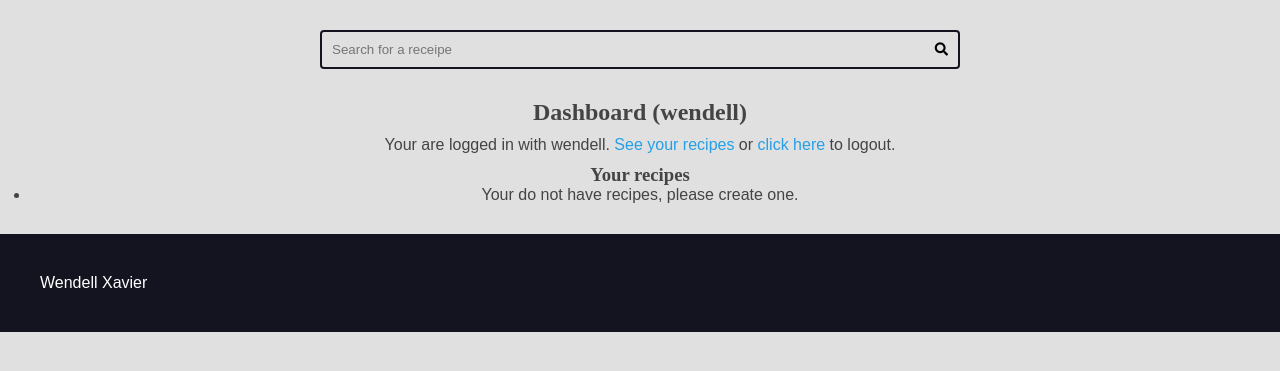
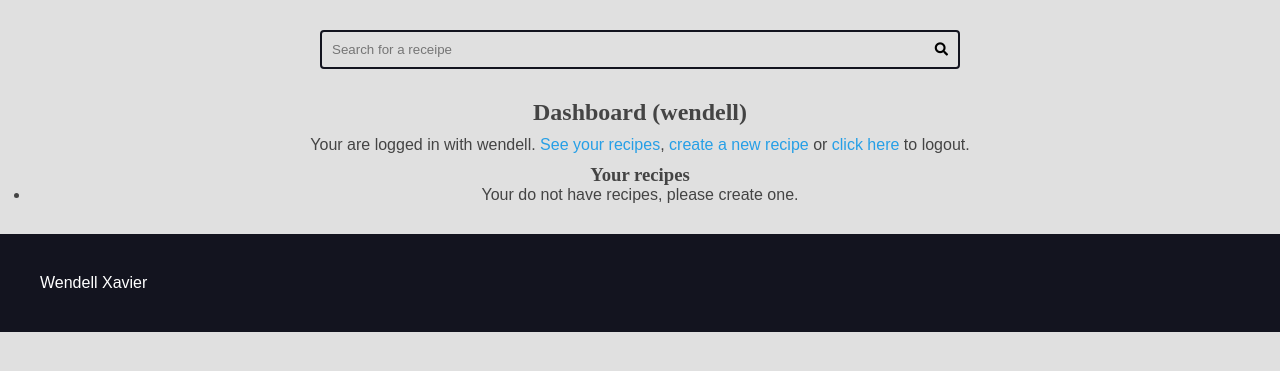
Before and after one commit to wendellxavier25/projetos-receitas, a Django app: page /authors/dashboard/ in a window 1280 px wide. Shown: the part 107-478 px from the top of the page. Run offline with Django 5.2, Linux system fonts and the light colour scheme; a user stored in the database is signed in; data comes from the database, SQL or seed files in the repository; both versions use the stored data as it was after the commit.

Commit message:
sashboard recipe new

```diff
--- a/authors/templates/authors/partials/login_message.html
+++ b/authors/templates/authors/partials/login_message.html
@@ -2,7 +2,8 @@
 <div class="login-message">
   Your are logged in with
   {{ request.user.username }}.
-  <a href="{% url 'authors:dashboard' %}">See your recipes</a> or
+  <a href="{% url 'authors:dashboard' %}">See your recipes</a>,
+  <a href="{% url 'authors:dashboard_recipe_new' %}">create a new recipe</a> or
   <form class="inline-form" action="{% url 'authors:logout' %}" method='POST'>
     {% csrf_token %}
     <input type="hidden" name="username" value="{{ request.user.username }}">
--- a/authors/urls.py
+++ b/authors/urls.py
@@ -14,5 +14,6 @@ urlpatterns = [
 
     path('logout/', views.logout_view, name="logout"),
     path('dashboard/', views.dashboard, name="dashboard"),
+    path('dashboard/recipe/new/', views.dashboard_recipe_new, name="dashboard_recipe_new"),
     path('dashboard/recipe/<int:id>/edit/', views.dashboard_recipe_edit, name="dashboard_recipe_edit"),
 ]
--- a/authors/views.py
+++ b/authors/views.py
@@ -51,8 +51,6 @@ def login_create(request):
 
     form = LoginForm(request.POST)
 
-    login_url = reverse('authors:login')
-
     if form.is_valid():
         authenticated_user = authenticate(
             username=form.cleaned_data.get('username', ''),
@@ -78,6 +76,7 @@ def logout_view(request):
     if request.POST.get('username') != request.user.username:
         messages.error(request, 'Invalid logout user')
         return redirect(reverse('authors:login'))
+
     messages.success(request, 'logged out successfully')
     logout(request)
     return redirect(reverse('authors:login'))
@@ -92,7 +91,7 @@ def dashboard(request):
 
 @login_required(login_url='authors:login', redirect_field_name='next')
 def dashboard_recipe_edit(request, id):
-    recipe = Recipe.objects.get(is_published=False, author=request.user, pk=id)
+    recipe = Recipe.objects.filter(is_published=False, author=request.user, pk=id).first()
 
     if not recipe:
         raise Http404()
@@ -109,7 +108,24 @@ def dashboard_recipe_edit(request, id):
         recipe.save()
 
         messages.success(request, 'recipe saved successfully')
-        return redirect(reverse('authors:dashboard_recipe_edit', args=(id)))
+        return redirect(reverse('authors:dashboard_recipe_edit', args=(id,)))
 
 
     return render(request, 'authors/pages/dashboard_recipe.html', {'form': form})
+
+@login_required(login_url='authors:login', redirect_field_name='next')
+def dashboard_recipe_new(request):
+    form = AuthorRecipeForm(data=request.POST or None, files=request.FILES or None)
+
+    if form.is_valid():
+        recipe: Recipe = form.save(commit=False)
+
+        recipe.author = request.user
+        recipe.preparation_steps_is_html = False
+        recipe.is_published = False
+
+        recipe.save()
+
+        messages.success(request, 'recipe saved successfully')
+        return redirect(reverse('authors:dashboard_recipe_edit', args=(id,)))
+    return render(request, 'authors/pages/dashboard_recipe.html', {'form': form, 'form_action': reverse('authors:dashboard_recipe_new')})
```
Also changed, not shown: db.sqlite3.
